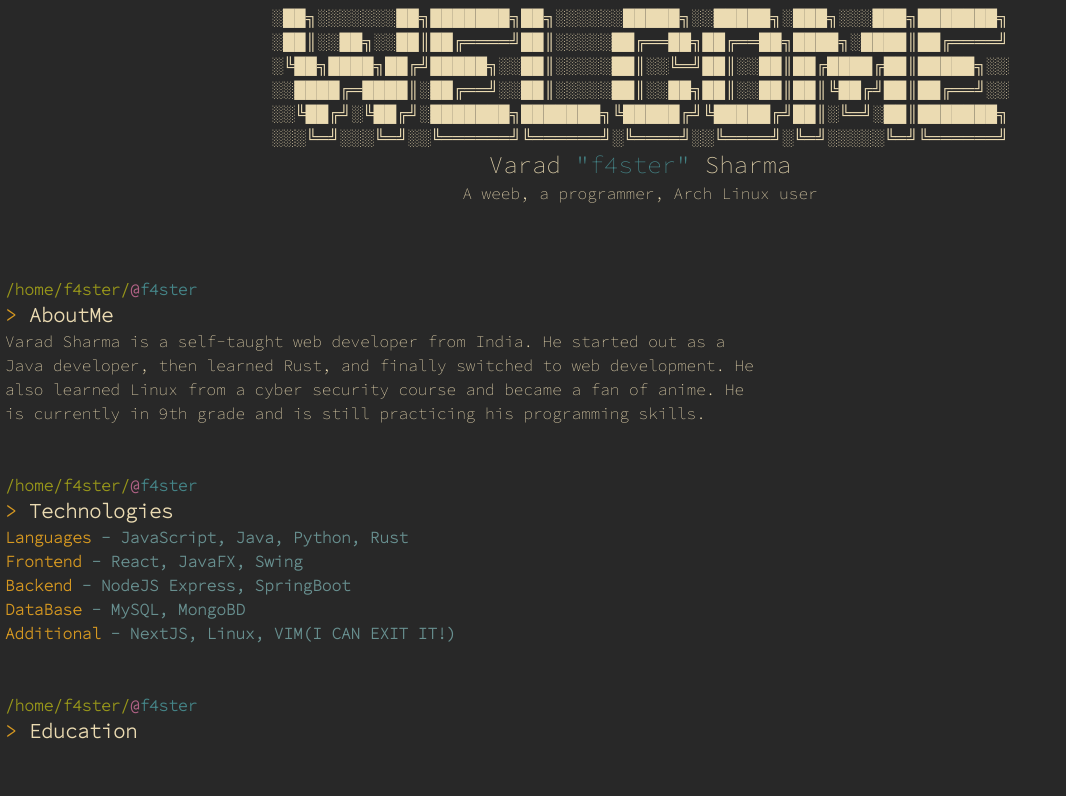
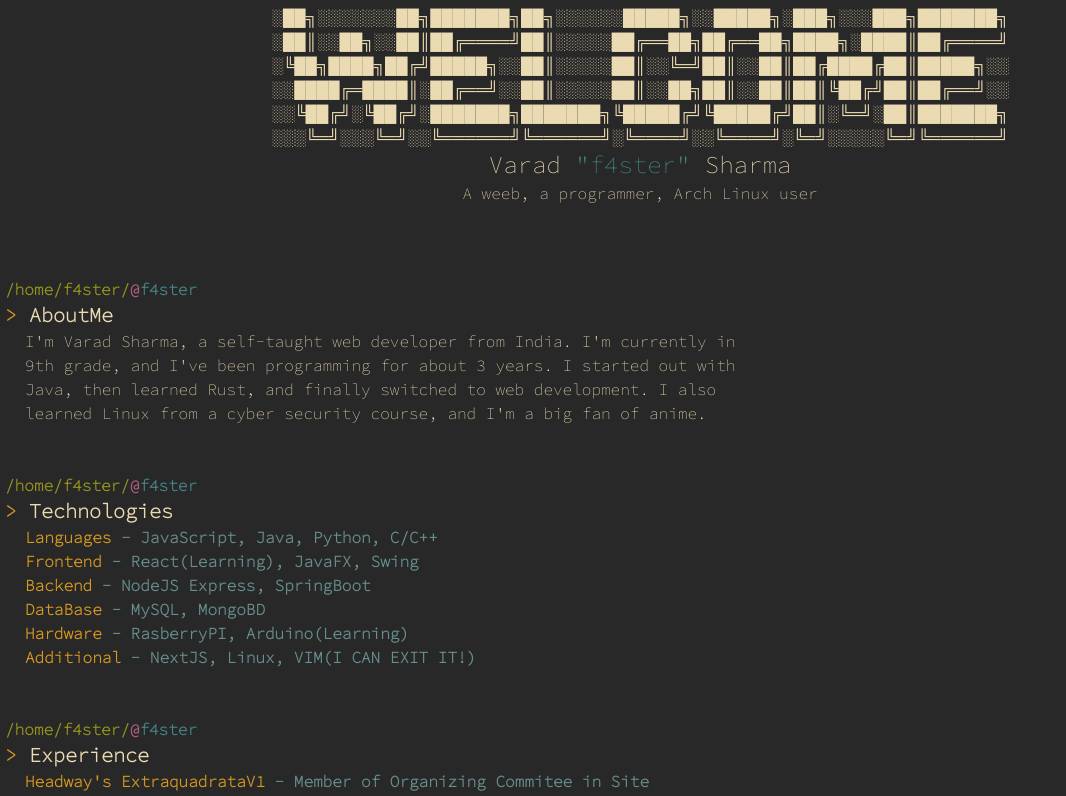
Before and after one commit to Varad-Codes/varadcodes, a React (Vite) app: page / in a window 1280 px wide. Shown: the top 796 px of the page, without its empty margins (0-1066 px from the left). Built offline with nearby package versions, Linux system fonts and the light colour scheme.

Commit message:
Content Update2 + minor style chnage

```diff
--- a/src/App.jsx
+++ b/src/App.jsx
@@ -1,5 +1,6 @@
 import AboutMe from "./components/AboutMe"
 import Education from "./components/Education"
+import Experience from "./components/Experience"
 import Hero from "./components/Hero"
 import TechStack from "./components/TechStack"
 
@@ -18,6 +19,7 @@ function App() {
 			<div className="ml-10px">
 				<AboutMe />
 				<TechStack />
+				<Experience />
 				<Education />
 			</div>
 		</>
--- a/src/components/AboutMe.jsx
+++ b/src/components/AboutMe.jsx
@@ -1,11 +1,12 @@
+/* eslint-disable react/no-unescaped-entities */
 import Prompt from "./ui/Prompt";
 
-const AboutMe = _ => {
+const AboutMe = () => {
     return (
         <>
             <Prompt CMD={"AboutMe"} />
             <p className="cmd-output">
-                Varad Sharma is a self-taught web developer from India. He started out as a Java developer, then learned Rust, and finally switched to web development. He also learned Linux from a cyber security course and became a fan of anime. He is currently in 9th grade and is still practicing his programming skills.
+                I'm Varad Sharma, a self-taught web developer from India. I'm currently in 9th grade, and I've been programming for about 3 years. I started out with Java, then learned Rust, and finally switched to web development. I also learned Linux from a cyber security course, and I'm a big fan of anime.
             </p>
             <br />
             <br />
--- /dev/null
+++ b/src/components/Experience.jsx
@@ -0,0 +1,20 @@
+import Prompt from './ui/Prompt';
+
+const Experience = () => {
+    return (
+        <>
+            <Prompt CMD={"Experience"}/>
+            <ol className="cmd-output font-bold">
+                <li className='text-cyan'><span className='text-yellow'>Headway&#39;s ExtraquadrataV1</span> - Member of Organizing Commitee in Site Incroyable (Web Development competition)</li>
+                <br />
+                <li className='text-cyan'><span className='text-yellow'>International Coding Olympiad 2022</span> - International Rank - 14</li>
+                <br />
+                <li className='text-cyan'><span className='text-yellow'>Sanskar Techfest 2023</span> - Senior Web Weaver - Special Mention</li>
+            </ol>
+            <br />
+            <br />
+        </>
+    );
+};
+
+export default Experience;
--- a/src/components/TechStack.jsx
+++ b/src/components/TechStack.jsx
@@ -1,18 +1,17 @@
 import Prompt from "./ui/Prompt";
 
-const TechStack = _ => {
+const TechStack = () => {
     return (
         <>
             <Prompt CMD={"Technologies"} />
-            <p className="cmd-output">
-                <ol className="font-bold">
-                    <li><span className="text-yellow">Languages</span><span className="text-cyan"> - JavaScript, Java, Python, Rust</span></li>
-                    <li><span className="text-yellow">Frontend</span><span className="text-cyan"> - React, JavaFX, Swing</span></li>
-                    <li><span className="text-yellow">Backend</span><span className="text-cyan"> - NodeJS Express, SpringBoot</span></li>
-                    <li><span className="text-yellow">DataBase</span><span className="text-cyan"> - MySQL, MongoBD</span></li>
-                    <li><span className="text-yellow">Additional</span><span className="text-cyan"> - NextJS, Linux, VIM(I CAN EXIT IT!)</span></li>
-                </ol>
-            </p>
+            <ol className="font-bold cmd-output">
+                <li><span className="text-yellow">Languages</span><span className="text-cyan"> - JavaScript, Java, Python, C/C++</span></li>
+                <li><span className="text-yellow">Frontend</span><span className="text-cyan"> - React(Learning), JavaFX, Swing</span></li>
+                <li><span className="text-yellow">Backend</span><span className="text-cyan"> - NodeJS Express, SpringBoot</span></li>
+                <li><span className="text-yellow">DataBase</span><span className="text-cyan"> - MySQL, MongoBD</span></li>
+                <li className="text-cyan"><span className="text-yellow">Hardware</span> - RasberryPI, Arduino(Learning)</li>
+                <li><span className="text-yellow">Additional</span><span className="text-cyan"> - NextJS, Linux, VIM(I CAN EXIT IT!)</span></li>
+            </ol>
             <br />
             <br />
         </>
--- a/src/components/ui/Prompt.jsx
+++ b/src/components/ui/Prompt.jsx
@@ -1,3 +1,4 @@
+/* eslint-disable react/prop-types */
 const Prompt = ({ CMD }) => {
     return (
         <>
--- a/src/index.css
+++ b/src/index.css
@@ -12,9 +12,15 @@
 	margin: 5px;
 }
 
+html{
+	scroll-behavior: smooth;
+}
+
 .cmd-output {
 	/* margin-left: 20px; */
 	margin-right: 40%;
+	padding-right: 25px;
+	padding-left: 20px;
 }
 @media only screen and (max-width: 730px) {
 	[class=cmd-output] {
```
